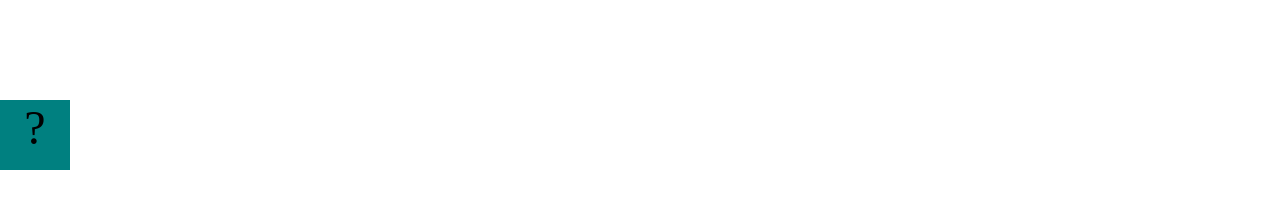
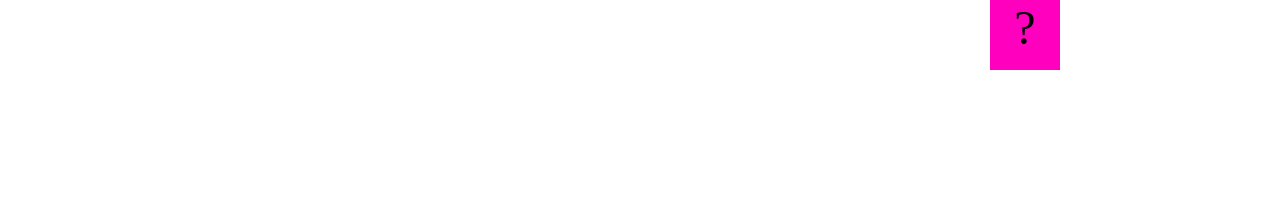
Before and after one commit to landoncolletti/landoncolletti.github.io, a plain HTML site: page fsd-projects/bouncing-box/index.html in a window 1280 px wide. Drawn offline with Linux system fonts and the light colour scheme.

Commit message:
Bouncing Box Completed

```diff
--- a/fsd-projects/bouncing-box/index.html
+++ b/fsd-projects/bouncing-box/index.html
@@ -8,7 +8,7 @@
       .box {
         width: 70px;
         height: 70px;
-        background-color: teal;
+        background-color: rgb(255, 0, 191);
         font-size: 300%;
         text-align: center;
         user-select: none;
@@ -55,8 +55,9 @@
         box.on("click", handleBoxClick);
 
         // moves the Box to a new position on the screen along the X-Axis
-        function moveBoxTo(newPositionX) {
+        function moveBoxTo(newPositionX, newPositionY) {
           box.css("left", newPositionX);
+          box.css("top", newPositionY);
         }
 
         // changes the text displayed on the Box
@@ -69,10 +70,12 @@
         //////////////////////////////////////////////////////////////////
 
         // TODO 2 - Variable declarations
-
-
-
-
+          var positionX = 0;
+          var points = 0;
+          var speed = 10;
+          var positionY = 0;
+          var speedY = 10;
+          var boardHeight = jQuery(window).height();
 
         /**
          * This Function will be called 20 times/second.
@@ -80,9 +83,18 @@
          * If the box drifts off the screen, turn it around!
          */
         function update() {
-
-
-
+          moveBoxTo(positionX, positionY);
+        positionX = positionX + speed;
+          if (positionX > boardWidth) {
+            speed = speed * -1;
+        } else if (positionX < 0){
+          speed *= -1;
+        }
+         if (positionY > boardHeight) {
+            speedY = speedY * -1;
+        } else if (positionY < 0){
+          speedY *= -1;
+        }
 
         }
 
@@ -94,7 +106,10 @@
          * - move the box to the left side of the screen.
          */
         function handleBoxClick() {
-
+          positionX = 0;
+          changeBoxText = points;
+          points = points + 1;
+          speed = 3 * points + 10;
 
 
 
```
